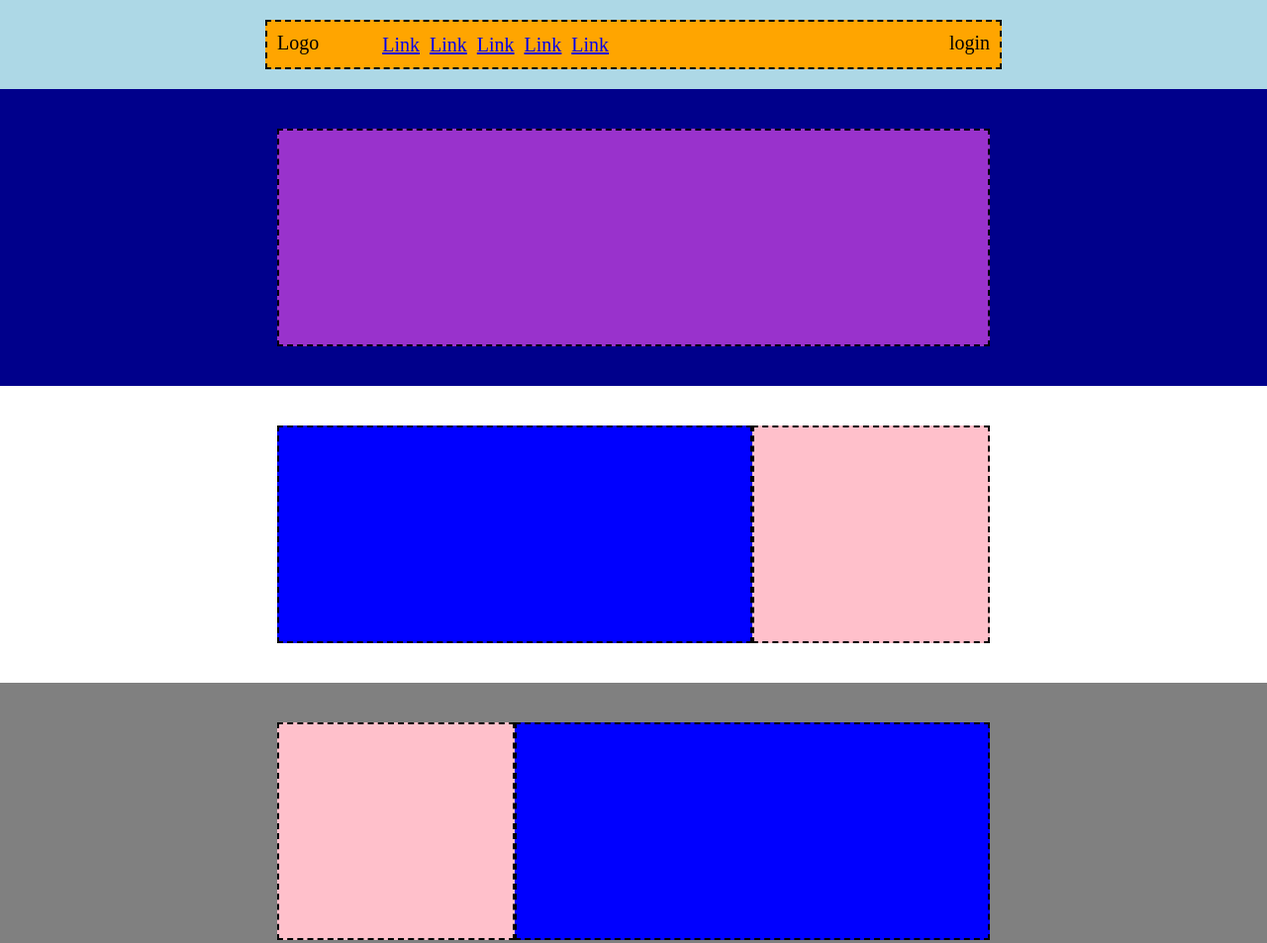
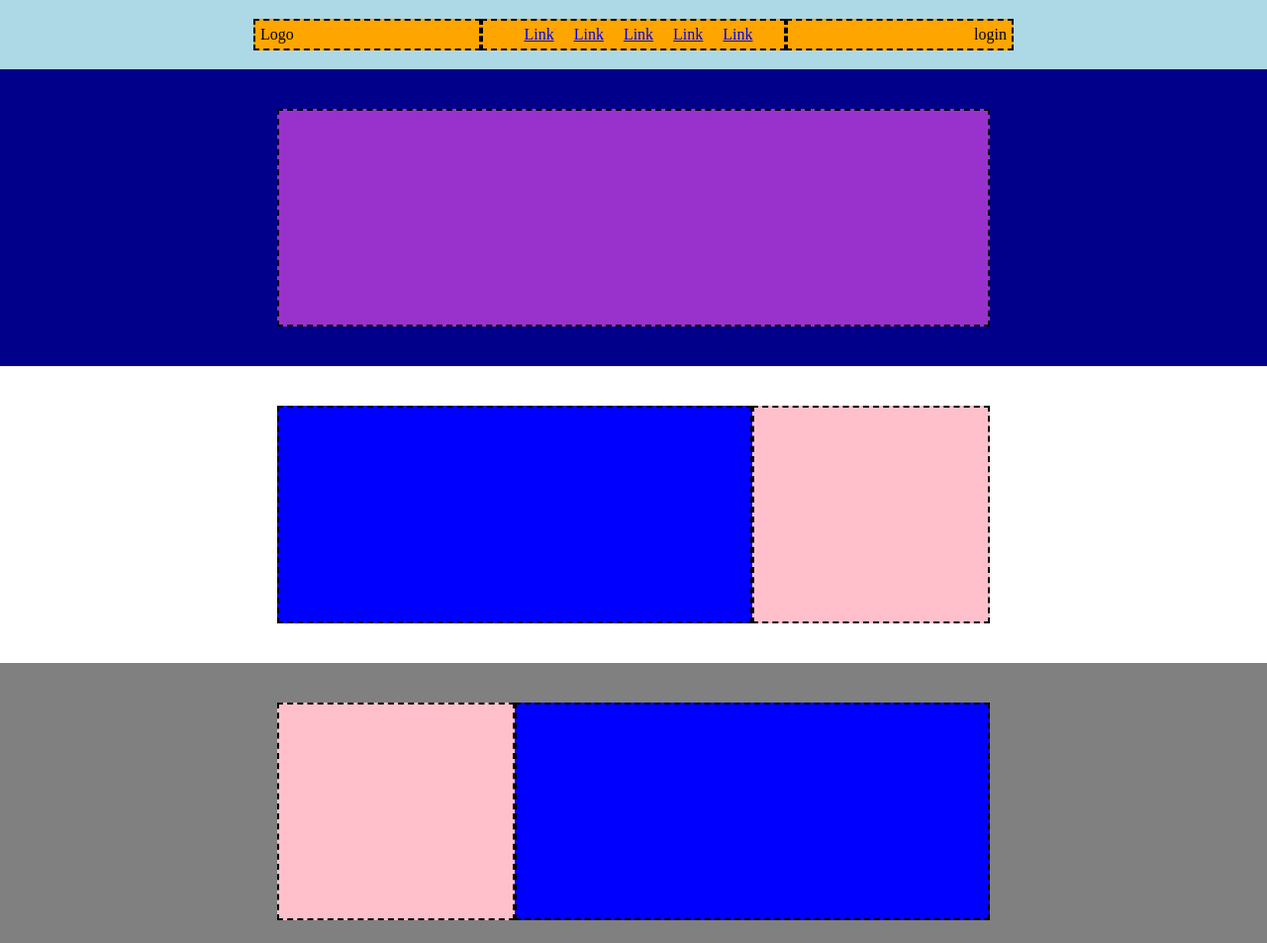
Before and after one commit to Sarabellafiore89/htmlcss-struttura-discord, a plain HTML site: page index.html in a window 1280 px wide. Shown: the top 953 px of the page at 99% size. Drawn offline with Linux system fonts and the light colour scheme.

```diff
--- a/css/style.css
+++ b/css/style.css
@@ -9,24 +9,24 @@
 
 header{
     display: flex;
-    font-size: 20px;
-    justify-content: space-around;
+    justify-content: center;
     align-items: center;
-    padding:20px;
+    height:70px;
     background-color: lightblue;
 
 }
 
-.header{
+.container-header{
     display: flex;
     background-color:orange;
-    height:50px;
-    width:80%;
-    border:1px;
-    padding:10px;
-    flex-basis:60%;
-    border:2px dashed black;
+    width:60%;
+    align-items: center;
+    padding:0;
 
+}
+
+.debug {
+    border: 2px dashed black;
 }
 
 
@@ -35,6 +35,8 @@
     justify-content: center;
     align-items: center;
     list-style-type:none ;
+    width:40%;
+    height:100%;
 
 }
 
@@ -42,29 +44,33 @@
     display: flex;
     justify-content: center;
     align-items: center;
+
 }
 
 .list{
     display: flex;
     margin-left:10px;
-    flex-basis:30%;
+    padding:5px;
+
 
 
 }
 
-.logo{
+.logo {
     display: flex;
-    flex-basis:15%;
-    justify-content: flex-start;
-
+    width:30% ;
+    padding:5px;
+    height:100%;
 
 
 }
 
 .login{
     display: flex;
-    flex-basis: 60%;
+    width:30%;
     justify-content: flex-end;
+    height:100%;
+    padding:5px;
 
 
 
@@ -219,5 +225,6 @@
 .boxes{
     background-color: pink;
     border:2px dashed black;
+    flex-basis: 10%;
 
 }
--- a/index.html
+++ b/index.html
@@ -10,10 +10,12 @@
 <body>
     <header>
 
-        <div class="header">
-            <div class="logo">Logo</div>
-            <nav class="link">
-                <ul class="unordered-list">
+        <div class="container-header">
+
+            <div class="logo debug">Logo</div>
+
+
+                <ul class="unordered-list debug">
                     <li class="list">
                         <a href="link">Link</a>
                     </li>
@@ -30,8 +32,8 @@
                         <a href="link">Link</a>
                     </li>
                 </ul>
-            </nav>
-            <div class="login">login</div>
+
+            <div class="login debug">login</div>
 
         </div>
     </header>
@@ -87,7 +89,7 @@
         <div class="bigger-container">
             <div class="acquamarine-container">
             <div class="boxes">Logo</div>
-            <div class="boxes">bottone</div>
+            <div class="boxes">Bottone</div>
         </div>
 
 
```
